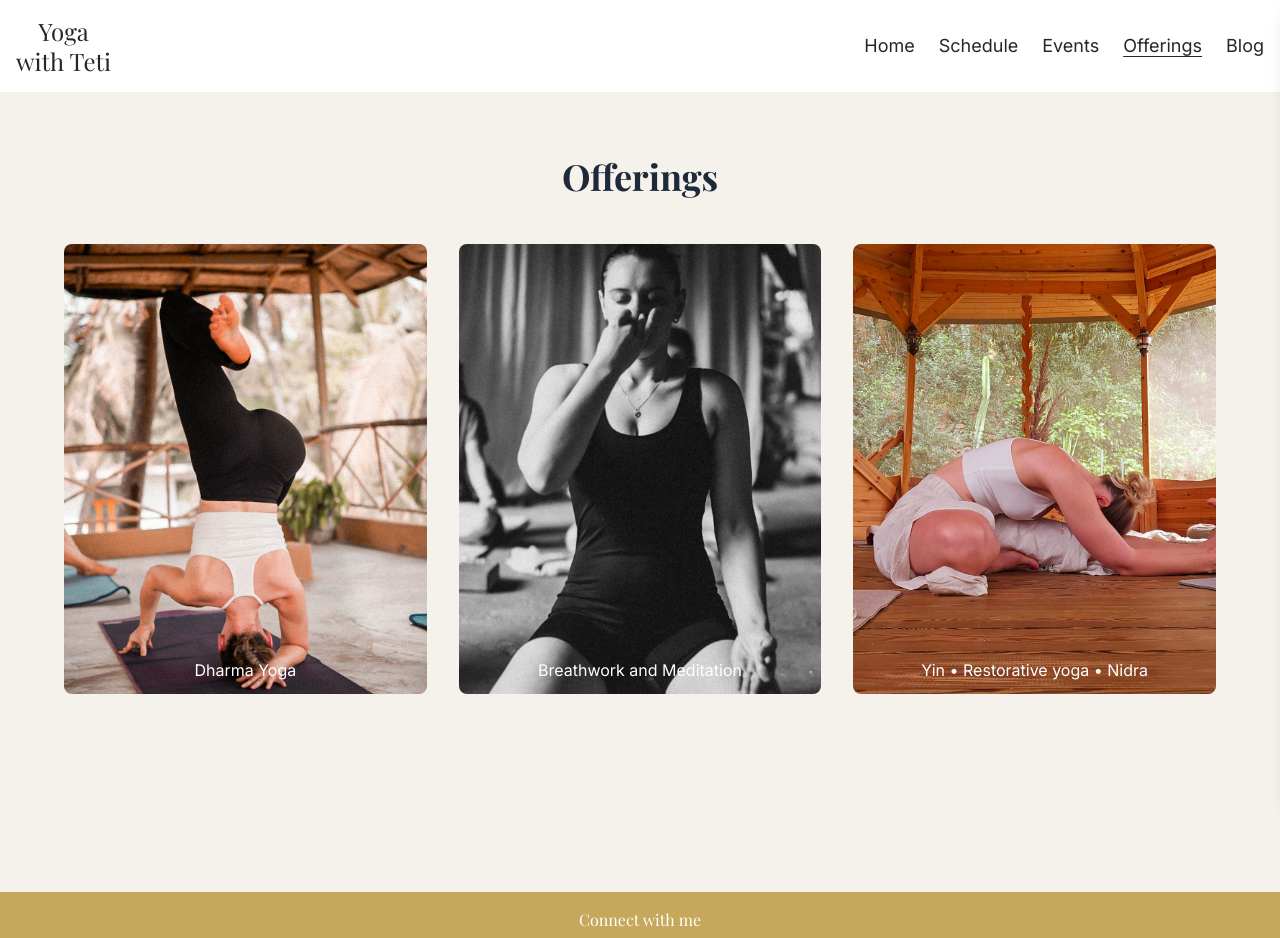
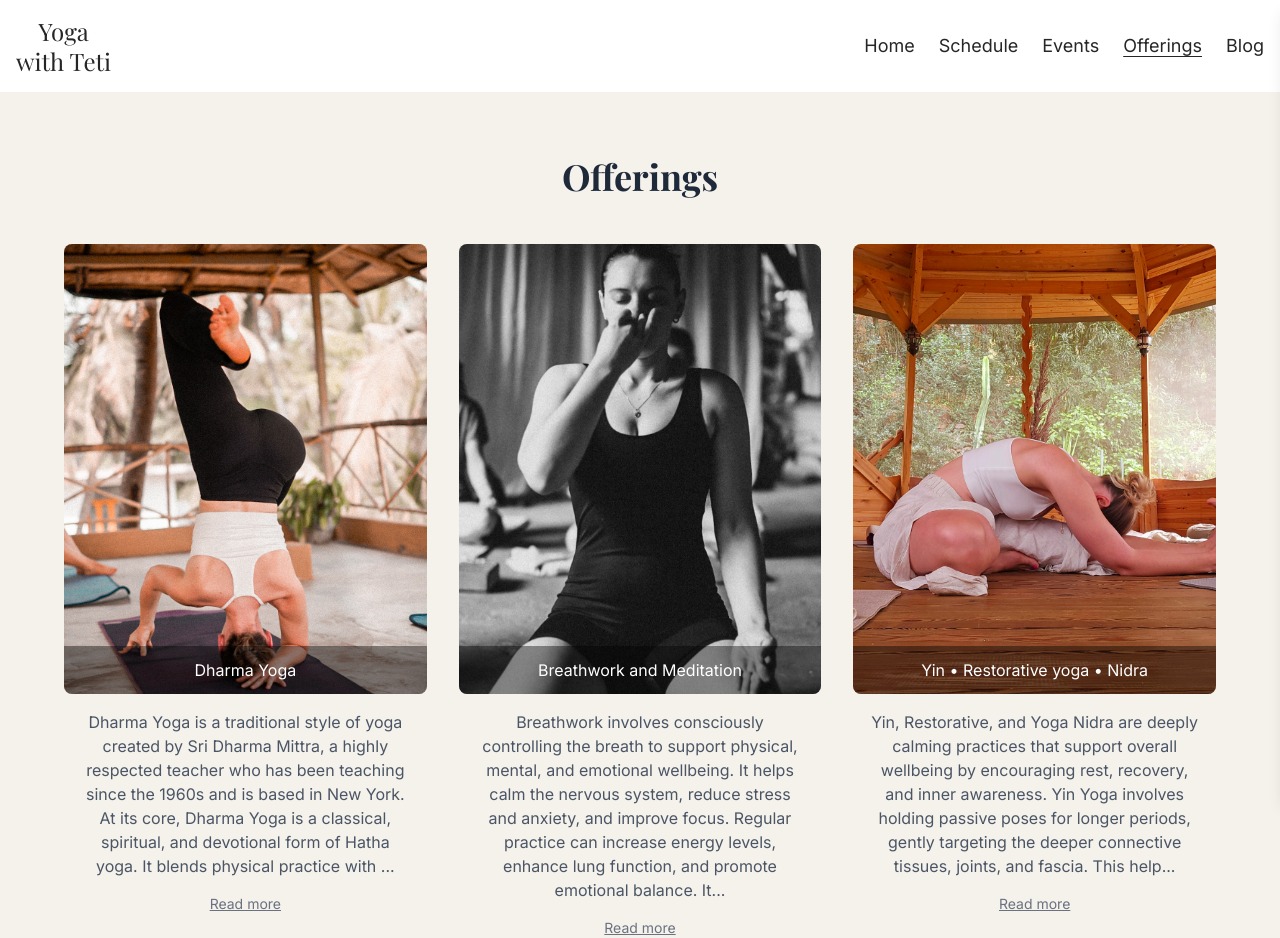
Before and after one commit to iaremchuk/yoga-with-teti, a Next.js app: page /offerings in a window 1280 px wide. Shown: the top 938 px of the page. Built offline with nearby package versions, Linux system fonts and the light colour scheme; a web font is replaced by a local one.

Commit message:
Add context into offering

```diff
--- a/app/offerings/page.tsx
+++ b/app/offerings/page.tsx
@@ -7,22 +7,28 @@ export default function OfferingsPage() {
       id: "dharma",
       image: "/images/dharma.jpg",
       title: "Dharma Yoga",
-      description:
-        "A dynamic and powerful practice combining strength, balance, and deep awareness.",
+      description: `Dharma Yoga is a traditional style of yoga created by Sri Dharma Mittra, a highly respected teacher who has been teaching since the 1960s and is based in New York.
+      At its core, Dharma Yoga is a classical, spiritual, and devotional form of Hatha yoga. It blends physical practice with ethical living and inner development — it is not just exercise.
+      The goal of Dharma Yoga is self-realisation: understanding that we are not the body or the mind, but a part of the Universe, or the Supreme Self, located on the right side of the heart and present equally in every being.
+      Dharma Yoga is a devotional practice. Its highest spiritual principle is not meditation, but renouncing the fruits of one’s actions. Unified movement is also important: moving together to create a shared mind, or a unified consciousness. In this way, students support each other on a subtle, energetic level.
+      The pace of the practice is slower and more intentional than most modern yoga flows, with greater emphasis on inner awareness than on movement.`,
     },
     {
       id: "breathework",
       image: "/images/breathwork.jpg",
       title: "Breathwork and Meditation",
-      description:
-        "Guided breath practices and meditation to calm the nervous system and deepen awareness.",
+      description: `Breathwork involves consciously controlling the breath to support physical, mental, and emotional wellbeing. It helps calm the nervous system, reduce stress and anxiety, and improve focus. Regular practice can increase energy levels, enhance lung function, and promote emotional balance. It also encourages relaxation and can create a deeper connection between the body and mind.
+        Meditation is the practice of training the mind to be present and aware. It helps reduce mental clutter, ease anxiety, and improve concentration. Over time, meditation promotes a sense of inner calm, clarity, and resilience, allowing you to respond to life with greater balance and awareness.`,
     },
     {
       id: "nidra",
       image: "/images/nidra.jpg",
       title: "Yin • Restorative yoga • Nidra",
-      description:
-        "Slow, nourishing practices designed to restore the body, release tension, and support deep rest.",
+      description: `Yin, Restorative, and Yoga Nidra are deeply calming practices that support overall wellbeing by encouraging rest, recovery, and inner awareness.
+        Yin Yoga involves holding passive poses for longer periods, gently targeting the deeper connective tissues, joints, and fascia. This helps improve flexibility, release tension, and cultivate patience and mindfulness. It also encourages a slower pace, allowing the nervous system to settle.
+        Restorative Yoga focuses on complete relaxation. Using props to fully support the body, poses are held effortlessly to promote deep rest. This practice helps reduce stress, calm the mind, improve sleep, and restore energy by activating the body’s natural healing response.
+        Yoga Nidra, often called “yogic sleep,” is a guided meditation practice that brings you into a state between wakefulness and sleep. It supports deep mental and emotional relaxation, reduces anxiety, improves sleep quality, and enhances clarity and resilience.
+        Together, these practices help balance a busy lifestyle by creating space for stillness, recovery, and reconnection—supporting both physical health and mental wellbeing.`,
     },
   ];
 
@@ -35,7 +41,7 @@ export default function OfferingsPage() {
           >
             Offerings
           </h1>
-          <div className="grid md:grid-cols-3 gap-8">
+          <div className="grid md:grid-cols-3 gap-8 items-start">
             {offerings.map((item) => (
               <OfferingCard
                 key={item.id}
--- a/components/Footer.tsx
+++ b/components/Footer.tsx
@@ -3,7 +3,7 @@ import { playfair } from "@/lib/fonts/fonts";
 
 export default function Footer() {
   return (
-    <footer className="bg-[#C6A85C] text-white px-6 py-4">
+    <footer className="bg-[#7A8F7C] text-white px-6 py-4">
       <div className="max-w-5xl mx-auto flex flex-col items-center space-y-3">
         <div className="text-center">
           <p className={`text-base mb-2 ${playfair.className}`}>
--- a/components/OfferingCard.tsx
+++ b/components/OfferingCard.tsx
@@ -1,3 +1,6 @@
+"use client";
+import { useState } from "react";
+
 type OfferingCardProps = {
   image: string;
   title: string;
@@ -9,16 +12,27 @@ export default function OfferingCard({
   title,
   description,
 }: OfferingCardProps) {
+  const [expanded, setExpanded] = useState(false);
+  const shortText = description.slice(0, 290);
+
   return (
-    <div className="group">
+    <div className="group flex flex-col">
       <div className="relative overflow-hidden rounded-lg">
-        <img src={image} className="w-full h-[450px] object-cover" />
-        <div className="absolute bottom-0 w-full text-white text-center py-3">
+        <img src={image} alt={title} className="w-full h-[450px] object-cover" />
+        <div className="absolute bottom-0 w-full text-white text-center py-3 bg-black/40">
           {title}
         </div>
       </div>
-      <div className="max-h-0 overflow-hidden group-hover:max-h-40 transition-all duration-500">
-        <p className="p-4 text-base text-gray-600 text-center">{description}</p>
+      <div className="flex flex-col">
+        <p className="p-4 text-base text-gray-600 text-center">
+          {expanded ? description : `${shortText}...`}
+        </p>
+        <button
+          onClick={() => setExpanded(!expanded)}
+          className="pb-4 text-sm text-gray-500 underline mt-auto"
+        >
+          {expanded ? "Show less" : "Read more"}
+        </button>
       </div>
     </div>
   );
--- a/package.json
+++ b/package.json
@@ -10,6 +10,7 @@
   },
   "dependencies": {
     "@sanity/client": "^7.20.0",
+    "@tailwindcss/line-clamp": "^0.4.4",
     "next": "16.2.1",
     "next-sanity": "^12.2.1",
     "react": "19.2.4",
```
Also changed, not shown: 1 other file (tests, documents, lock files or other folders).
